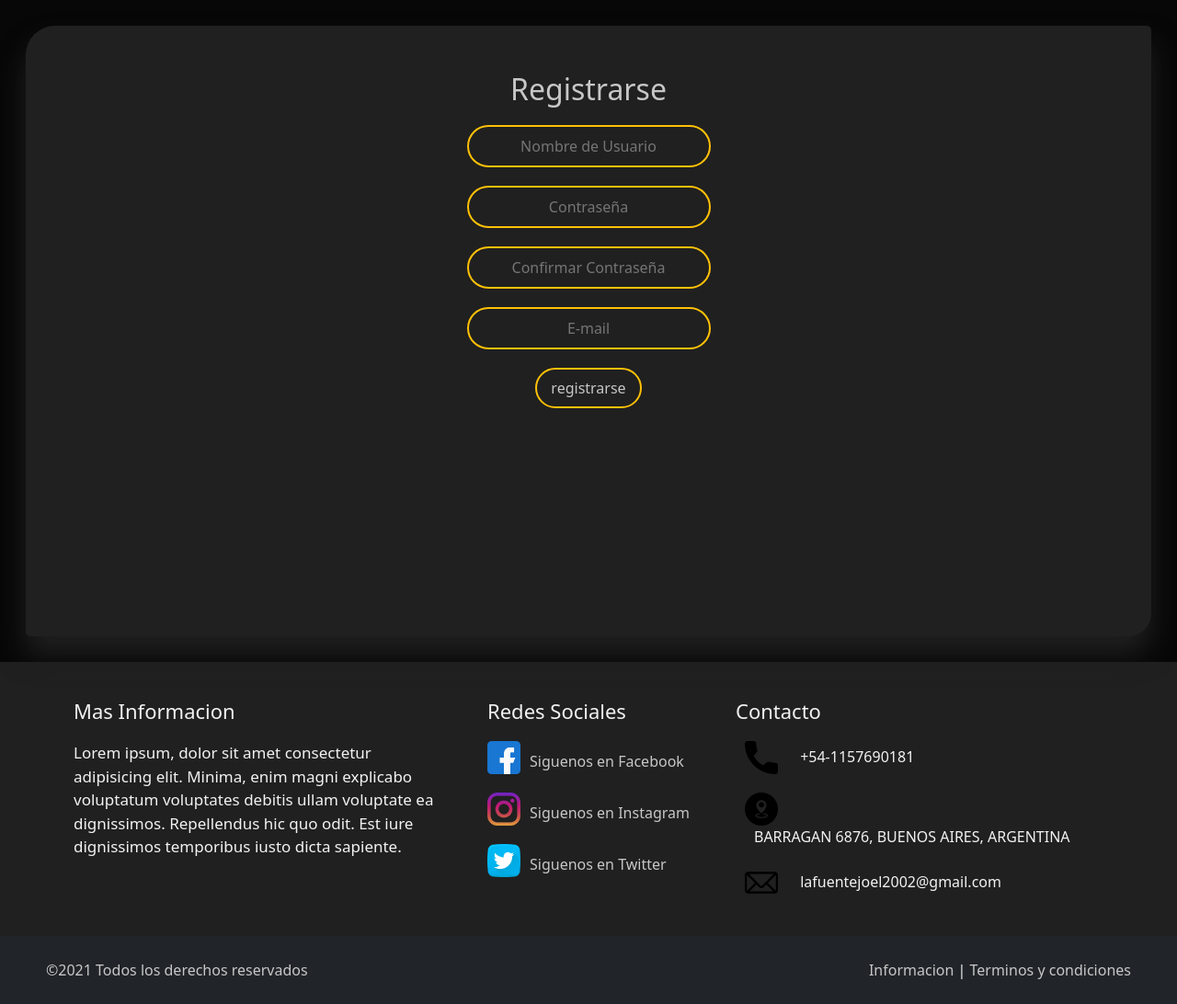
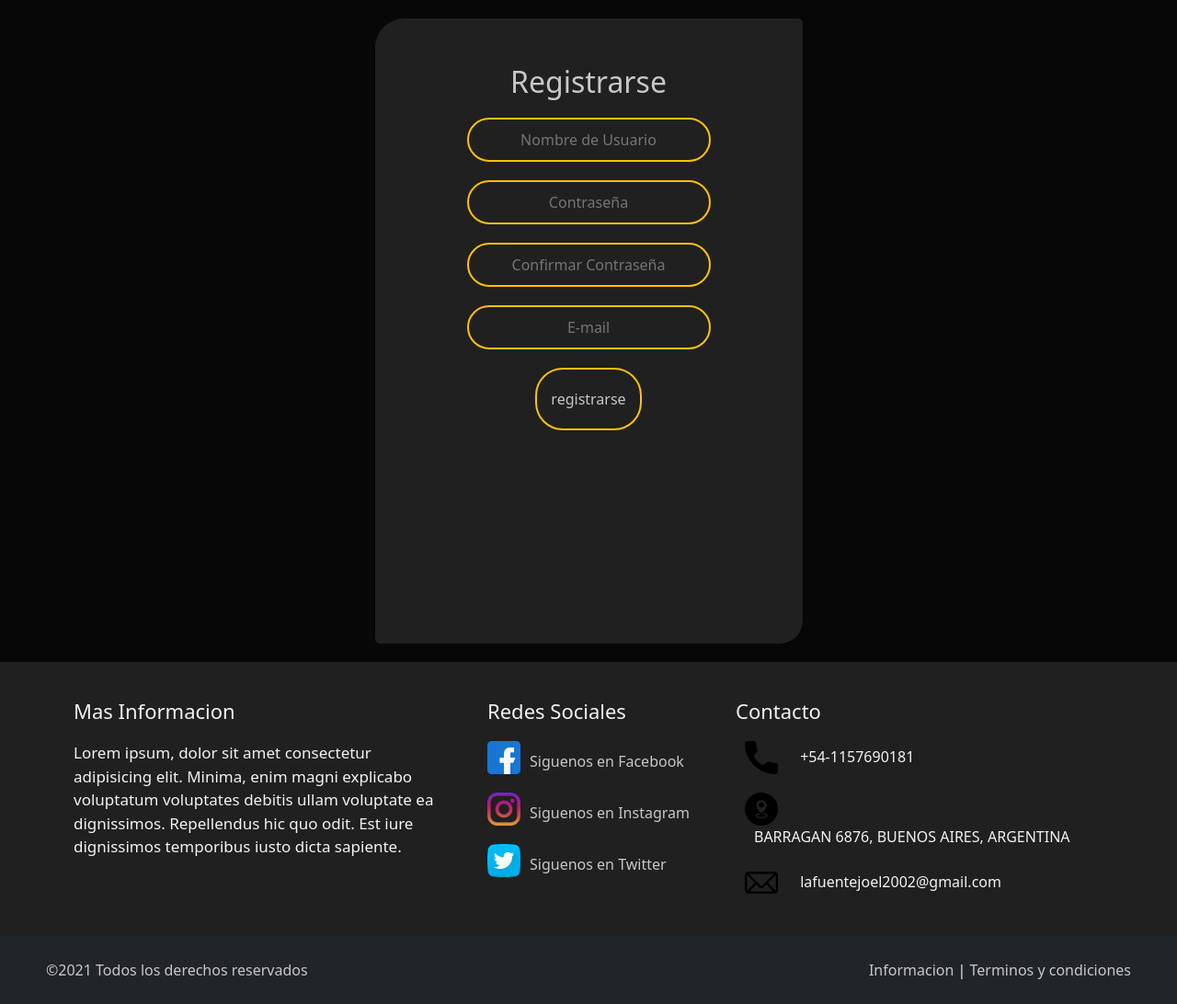
Before and after one commit to NicolasLF4/MecanoCars, a PHP site: page /register.php in a window 1280 px wide. Shown: the part 60-1152 px from the top of the page at 92% size. Run offline with PHP 8.4, Linux system fonts and the light colour scheme.

Commit message:
Arreglo de register

```diff
--- a/css/login.css
+++ b/css/login.css
@@ -14,7 +14,7 @@ a {
     color: #ffc107;
 }
 
-a:hover{
+a:hover {
     color: #ffc107bd;
 }
 
--- a/css/register.css
+++ b/css/register.css
@@ -34,7 +34,7 @@ body {
     border-radius: 25px 5px 25px 5px;
 }*/
 
-.ContLogin .caja {
+.ContLogin .cajaLogin {
     background: #202020;
     width: auto;
     height: auto;
@@ -44,9 +44,9 @@ body {
     border-radius: 32px 5px 25px 5px;
 }
 
-.caja input[type="text"],
-.caja input[type="email"],
-.caja input[type="password"] {
+.cajaLogin input[type="text"],
+.cajaLogin input[type="email"],
+.cajaLogin input[type="password"] {
     border: 0;
     background: none;
     margin: 20px auto;
@@ -58,7 +58,7 @@ body {
     color: #c7c7c7;
 }
 
-.caja input[type="submit"] {
+.cajaLogin input[type="submit"] {
     border: 0;
     background: none;
     margin: 20px auto;
@@ -70,7 +70,7 @@ body {
     color: #c7c7c7;
 }
 
-.caja input:hover[type="submit"] {
+.cajaLogin input:hover[type="submit"] {
     background: #ffc107;
     color: #070707;
 }
--- a/register.php
+++ b/register.php
@@ -9,7 +9,7 @@
     <link rel="stylesheet" href="bootstrap/css/bootstrap.css">
     <link rel="icon" href="img/logo.png" >
     <link rel="stylesheet" href="css/register.css">
-    <link rel="stylesheet" href="css/index.css">
+    <!-- <link rel="stylesheet" href="css/index.css"> -->
 </head>
 
 <body>
@@ -19,7 +19,7 @@
 
     <!-- Login -->
     <div class="ContLogin">
-        <form class="caja" action="" method="post">
+        <form class="cajaLogin" action="" method="post">
             <h2>Registrarse</h2>
             <input type="text" name="nombre" placeholder="Nombre de Usuario" require>
             <input type="password" name="cont1" placeholder="Contraseña" require>
```
